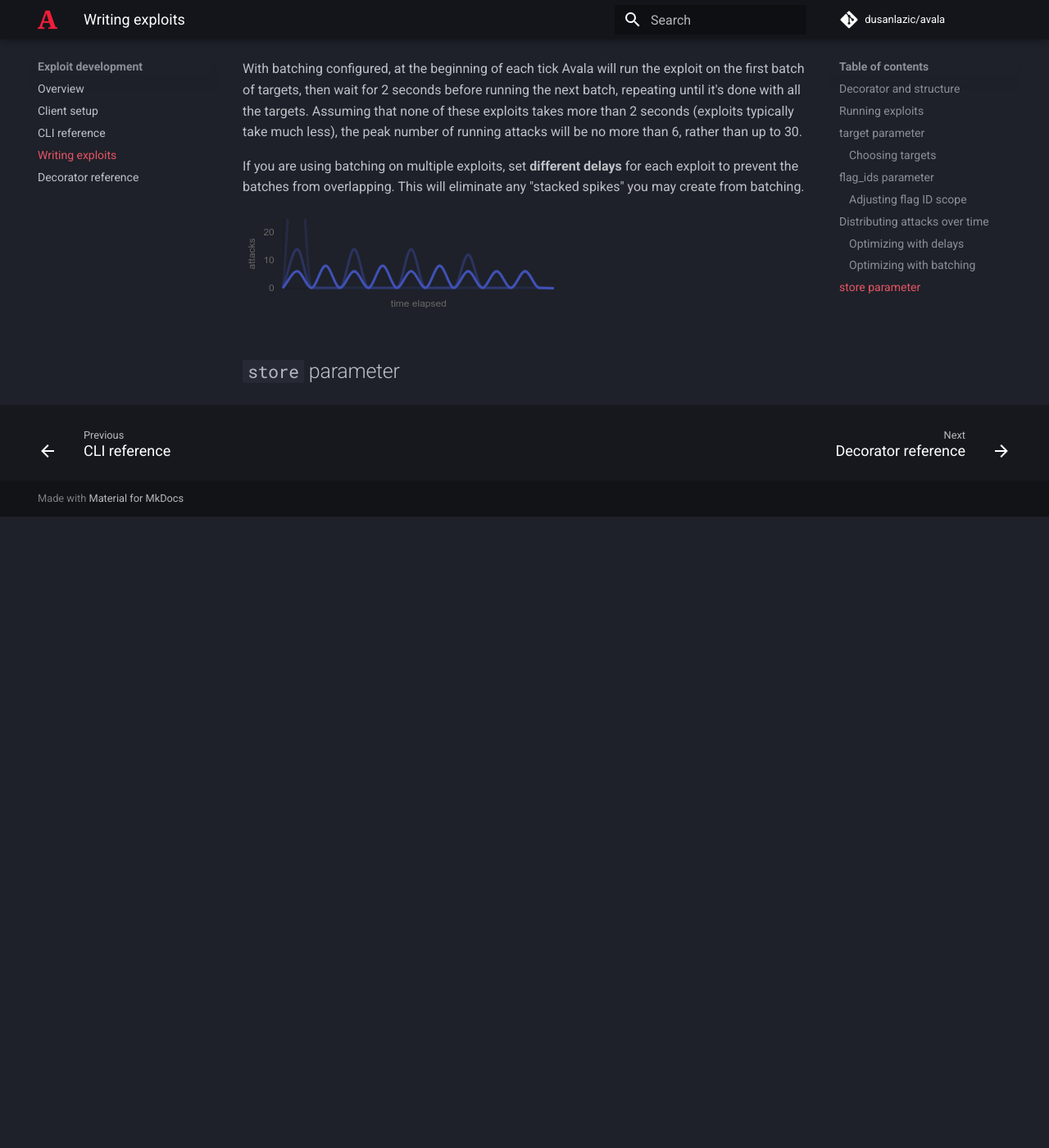
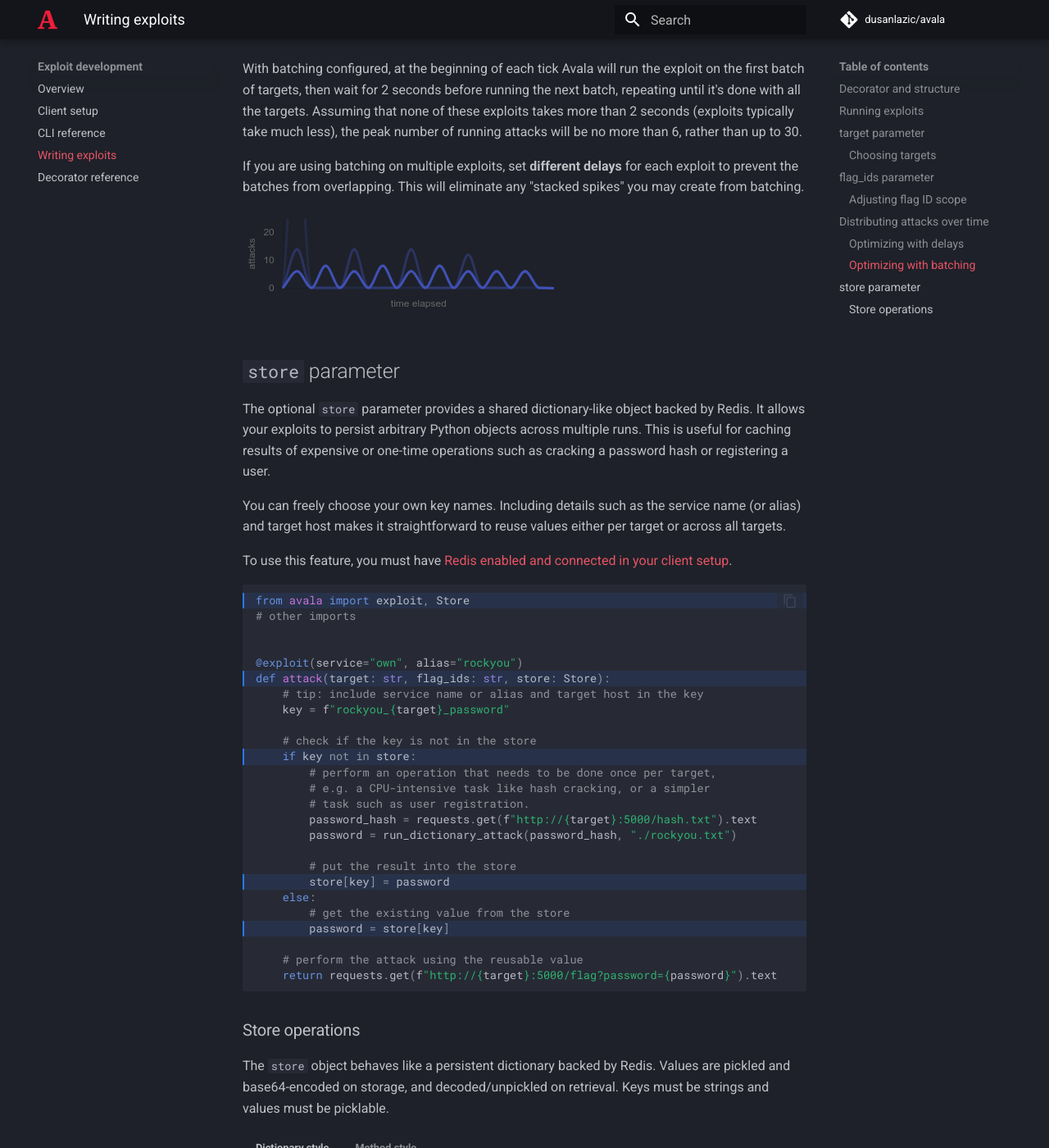
Before and after one commit to dusanlazic/avala, an MkDocs documentation site: the page built from docs/docs/client/exploit.md, in a window 1280 px wide and 1400 px high, scrolled down 5739 px. Shown: the whole window at 82% size. Built offline with MkDocs 1.6.1 and Material for MkDocs 9.7.7, drawn with Linux system fonts in a browser that asks for light colours; nearby versions of some CDN libraries; comment, search, counter and statistics services are not loaded; before the commit the page ends 6369 px from its top, so only the background shows below that; some of the changed text lies outside the part shown.

Commit message:
docs: document blob storage

````diff
--- a/docs/docs/client/exploit.md
+++ b/docs/docs/client/exploit.md
@@ -204,3 +204,84 @@
 ![](../assets/attacks3.png)
 
 ## `store` parameter
+
+The optional `store` parameter provides a shared dictionary-like object backed by Redis. It allows your exploits to persist arbitrary Python objects across multiple runs. This is useful for caching results of expensive or one-time operations such as cracking a password hash or registering a user.
+
+You can freely choose your own key names. Including details such as the service name (or alias) and target host makes it straightforward to reuse values either per target or across all targets.
+
+To use this feature, you must have [Redis enabled and connected in your client setup](./setup.md#redis-cache-optional).
+
+```py hl_lines="1 6 11 19 22"
+from avala import exploit, Store
+# other imports
+
+
+@exploit(service="own", alias="rockyou")
+def attack(target: str, flag_ids: str, store: Store):
+    # tip: include service name or alias and target host in the key
+    key = f"rockyou_{target}_password"
+
+    # check if the key is not in the store
+    if key not in store:
+        # perform an operation that needs to be done once per target,
+        # e.g. a CPU-intensive task like hash cracking, or a simpler
+        # task such as user registration.
+        password_hash = requests.get(f"http://{target}:5000/hash.txt").text
+        password = run_dictionary_attack(password_hash, "./rockyou.txt")
+
+        # put the result into the store
+        store[key] = password
+    else:
+        # get the existing value from the store
+        password = store[key]
+
+    # perform the attack using the reusable value
+    return requests.get(f"http://{target}:5000/flag?password={password}").text
+```
+
+### Store operations
+
+The `store` object behaves like a persistent dictionary backed by Redis. Values are pickled and base64-encoded on storage, and decoded/unpickled on retrieval. Keys must be strings and values must be picklable.
+
+=== "Dictionary style"
+
+    ```py
+    # Store a value
+    store["session_token"] = "abc123"
+
+    # Retrieve a value
+    token = store["session_token"]
+
+    # Delete a value
+    del store["session_token"]
+
+    # Check if a key exists
+    if "session_token" in store:
+        print("Token is persisted")
+
+    # Get total number of stored entries
+    count = store.size()
+    ```
+
+
+=== "Method style"
+
+    ```py
+    # Store a value
+    store.put("session_token", "abc123")
+
+    # Retrieve a value
+    token = store.get("session_token")
+
+    # Delete a value
+    store.delete("session_token")
+
+    # Check if a key exists
+    if store.contains("session_token"):
+        print("Token is cached")
+
+    # Get total number of stored entries
+    count = store.size()
+    ```
+
+Both styles are fully equivalent and interchangeable, use whichever you find more convenient.
````
